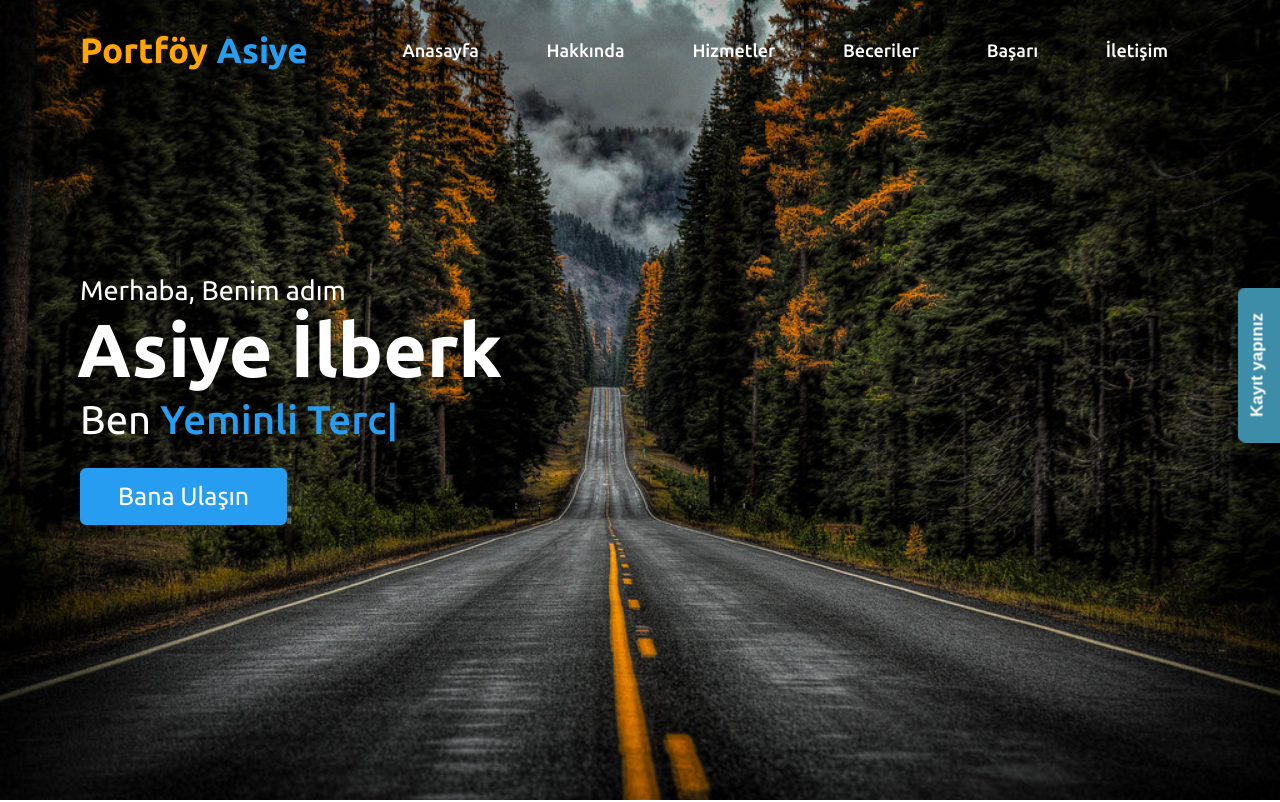
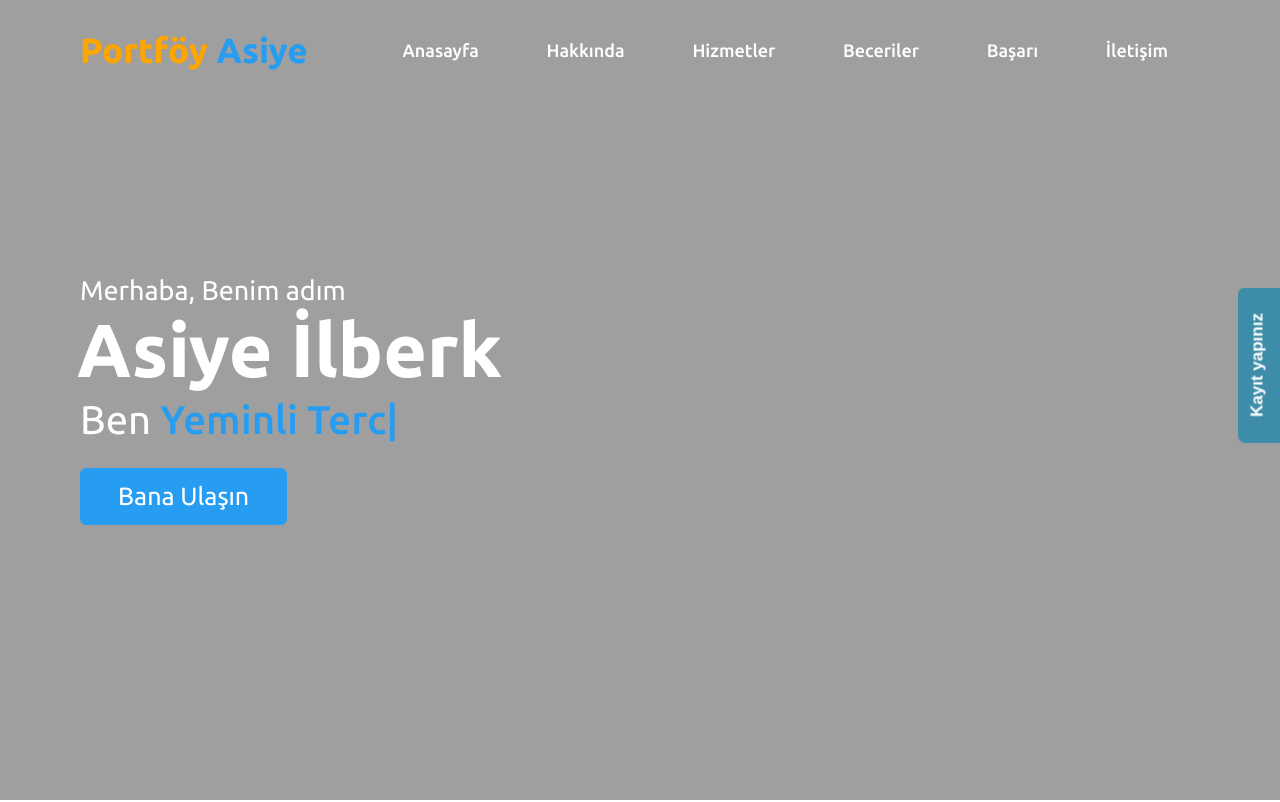
Before and after one commit to Kaiser69/asiye-edu.github.io, a website: page index.html in a window 1280 px wide. Shown: the top 802 px of the page. Drawn offline with nearby package versions, Linux system fonts and the light colour scheme.

Commit message:
Update style.css

```diff
--- a/css/style.css
+++ b/css/style.css
@@ -184,7 +184,6 @@ section .title::after{
 /* home section styling */
 .home{
     display: flex;
-    background: url("/img/bg.png");
     height: 100vh;
     color: #fff;
     min-height: 500px;
```
